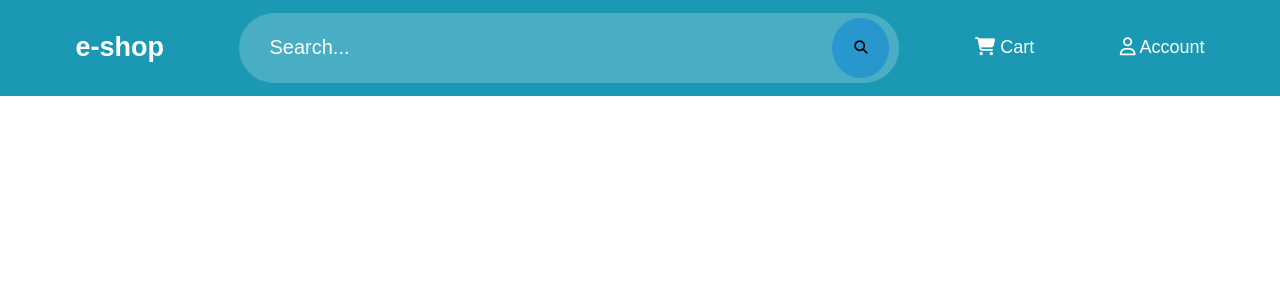
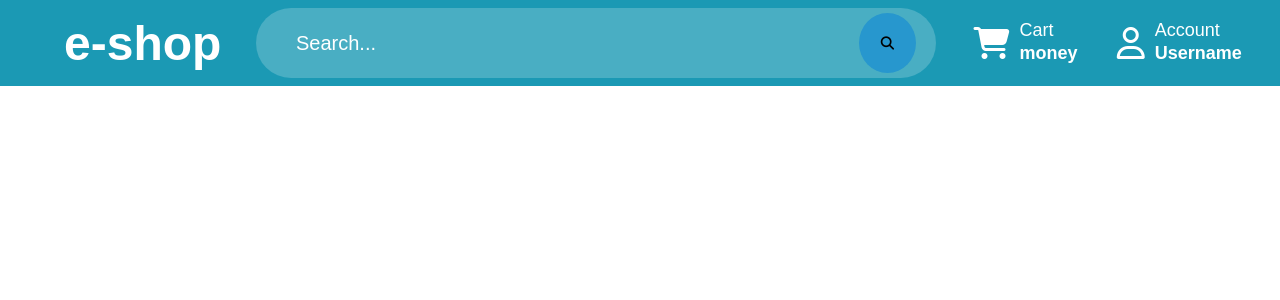
Before and after one commit to Hil4ri0n/TechShop, a Django app: page / in a window 1280 px wide. Shown: the top 300 px of the page. Run offline with Django 5.2, Linux system fonts and the light colour scheme; some libraries are stand-ins or nearby versions; some web fonts are replaced.

```diff
--- a/shop/static/shop/main_page.css
+++ b/shop/static/shop/main_page.css
@@ -3,6 +3,13 @@
     font-style: normal;
     font-weight: 400;
     src: url('../../../static/fonts/Poppins/Poppins-Regular.ttf') format('truetype');
+}
+
+@font-face {
+    font-family: 'Poppins';
+    font-style: normal;
+    font-weight: 300;
+    src: url('../../../static/fonts/Poppins/Poppins-Light.ttf') format('truetype');
 }
 
 body{
@@ -22,12 +29,22 @@ body{
     display: flex;
     align-items: center;
     color: white;
-    justify-content: space-evenly;
+}
+
+.site-header{
+    width: 15%;
+    margin-left: 5%;
+}
+
+.site-header h1{
+    font-size: xxx-large;
+    margin: 0;
 }
 
 .first-row div{
     font-size: large;
-    padding: 10px;
+    padding-bottom: 10px;
+    padding-top: 10px;
 }
 
 .search-bar{
@@ -62,3 +79,32 @@ body{
     background: #2797ce;
     cursor: pointer;
 }
+
+.icon-navbar{
+    margin-left: 2%;
+    width: 10%;
+    display: flex;
+    flex-direction: row;
+    justify-content: center;
+}
+
+.icon-navbar p{
+    margin-bottom: 2px;
+    margin-top: 0;
+    font-weight: lighter;
+}
+
+.icon-navbar p:last-child{
+    font-weight: bolder;
+}
+
+.icon-navbar i{
+    align-content: center;
+    padding-right: 10px;
+   font-size: xx-large;
+}
+
+.icon-navbar div{
+    display: flex;
+    flex-direction: column;
+}
--- a/shop/templates/shop/main_page.html
+++ b/shop/templates/shop/main_page.html
@@ -11,13 +11,25 @@
     <nav>
         <div class="navbar">
             <div class="first-row">
-                <div><h1>e-shop</h1></div>
+                <div class="site-header"><h1>e-shop</h1></div>
                 <div class="search-bar">
                     <input type="text" placeholder="Search..." name="search">
                     <button type="submit"><i class="fa-solid fa-magnifying-glass"></i></button>
                 </div>
-                <div><i class="fa-solid fa-cart-shopping"></i> Cart</div>
-                <div><i class="fa-regular fa-user"></i> Account</div>
+                <div class="icon-navbar">
+                    <i class="fa-solid fa-cart-shopping"></i>
+                    <div>
+                        <p>Cart</p>
+                        <p class="icon-info">money</p>
+                    </div>
+                </div>
+                <div class="icon-navbar">
+                    <i class="fa-regular fa-user"></i>
+                    <div>
+                        <p>Account</p>
+                        <p class="icon-info">Username</p>
+                    </div>
+                </div>
             </div>
         </div>
     </nav>
```
